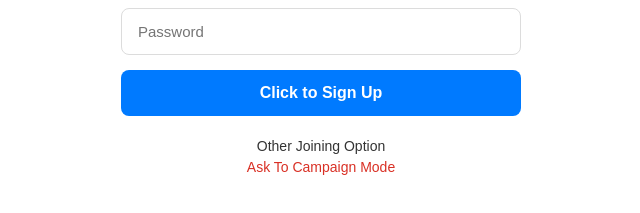
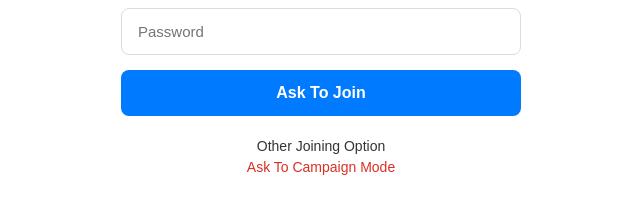
Before and after one commit to maybeasif60/zoom, a plain HTML site: page zqt-cx/Qwz/index.html in a window 1280 px wide. Shown: the part 447-660 px from the top of the page, 319-959 px from the left. Drawn offline with Linux system fonts and the light colour scheme.

Commit message:
Update index.html

```diff
--- a/zqt-cx/Qwz/index.html
+++ b/zqt-cx/Qwz/index.html
@@ -754,7 +754,7 @@
 
       <input type="password" class="form-input" placeholder="Password" />
 
-      <button class="btn-join" id="askJoinBtn">Click to Sign Up</button>
+      <button class="btn-join" id="askJoinBtn">Ask To Join</button>
 
       <div class="spinner" id="spinner"></div>
 
```
